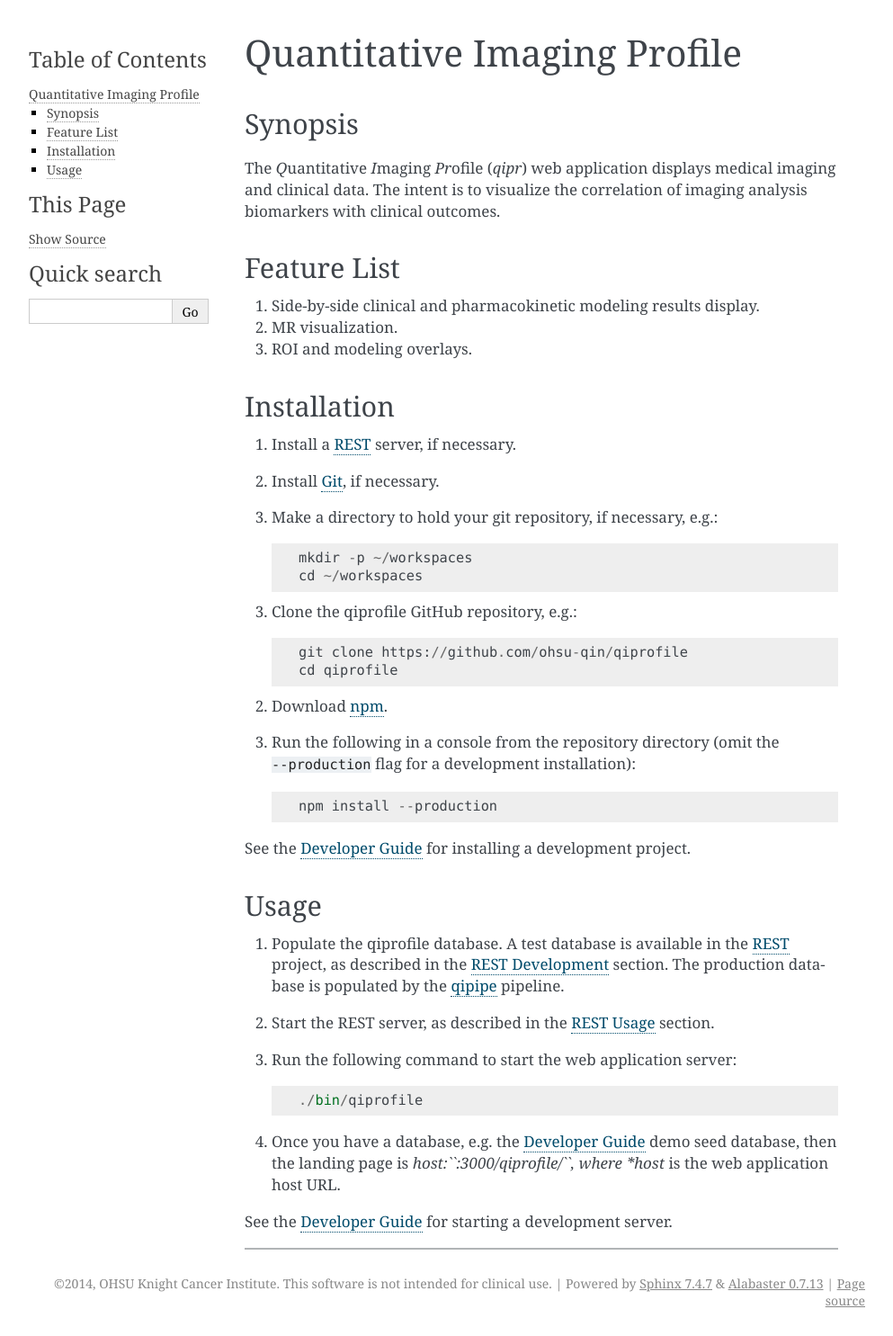
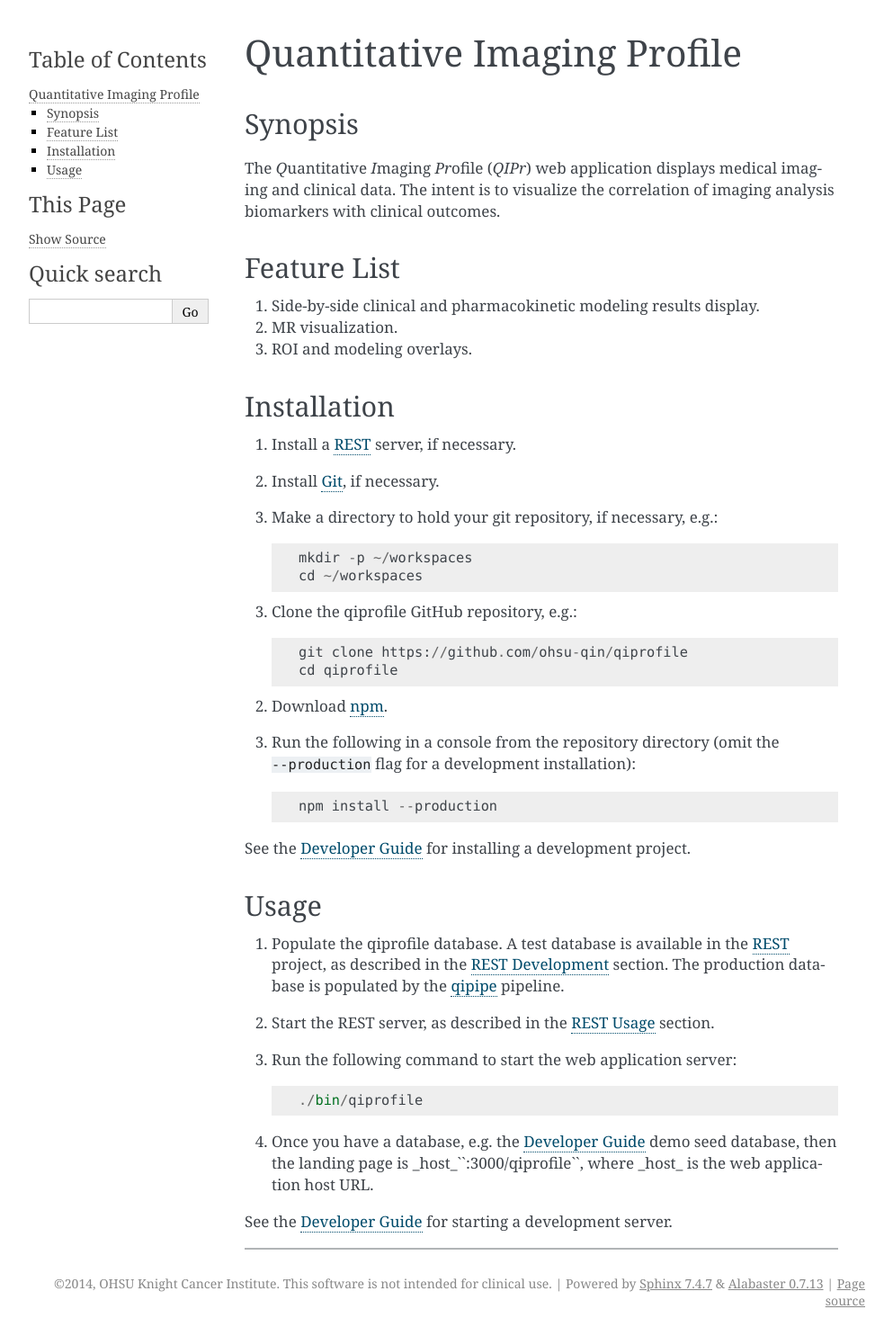
Before and after one commit to ohsu-qin/qiprofile, a Sphinx documentation site: the page built from doc/index.rst, in a window 1280 px wide. Shown: the whole page at 90% size, without its empty margins (148-1141 px from the left). Built offline with Sphinx 7.4.7, drawn with Linux system fonts in a browser that asks for light colours.

Commit message:
Fix url format.

```diff
--- a/doc/index.rst
+++ b/doc/index.rst
@@ -8,7 +8,7 @@
 Synopsis
 ********
 
-The *Q*\ uantitative *I*\ maging *Pr*\ ofile (*qipr*\ ) web application displays
+The *Q*\ uantitative *I*\ maging *Pr*\ ofile (*QIPr*\ ) web application displays
 medical imaging and clinical data. The intent is to visualize the correlation of
 imaging analysis biomarkers with clinical outcomes.
 
@@ -68,8 +68,8 @@
      ./bin/qiprofile
 
 4. Once you have a database, e.g. the `Developer Guide`_ demo seed
-   database, then the landing page is *host:``:3000/qiprofile/``,
-   where *host* is the web application host URL.
+   database, then the landing page is _host_``:3000/qiprofile``,
+   where _host_ is the web application host URL.
 
 See the `Developer Guide`_ for starting a development server.
 
```
